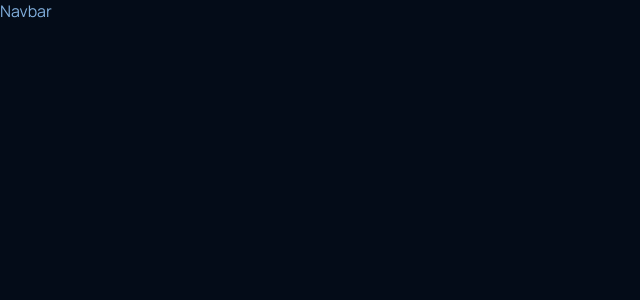
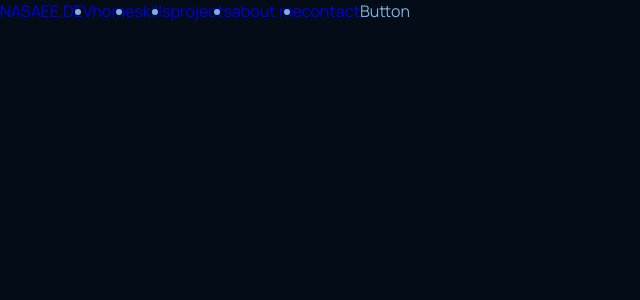
Before and after one commit to Nasaee/my-portfolio, a React (Vite) app: page / in a window 1280 px wide. Shown: the top 300 px of the page, without its empty margins (0-640 px from the left). Built offline with nearby package versions, Linux system fonts and the light colour scheme.

Commit message:
creat nav bar

```diff
--- a/src/components/button/Button.jsx
+++ b/src/components/button/Button.jsx
@@ -1,13 +1,4 @@
-import { BaseButton } from './Button.style';
-import BUTTON_TYPE_CLASSES from '../../utils/button_type_classes';
-
-const getButton = (buttonType = BUTTON_TYPE_CLASSES.base) =>
-  ({
-    [BUTTON_TYPE_CLASSES.base]: BaseButton,
-  }[buttonType]);
-
-const Button = ({ children, buttonType, ...otherProps }) => {
-  const CustomButton = getButton(buttonType);
-  return <CustomButton {...otherProps}>{children}</CustomButton>;
+const Button = () => {
+  return <div>Button</div>;
 };
 export default Button;
--- a/src/components/navBar/Navbar.jsx
+++ b/src/components/navBar/Navbar.jsx
@@ -1,6 +1,29 @@
+import Button from '../button/Button';
 import Nav from './Navbar.style';
+import { navigationLinks } from '../../data';
 
 const Navbar = () => {
-  return <Nav>Navbar</Nav>;
+  return (
+    <Nav>
+      <div className='nav-center'>
+        <div className='icon-container'>
+          <a href='#'>NASAEE.DEV</a>
+        </div>
+        <div className='nav-links-container'>
+          <ul className='links'>
+            {navigationLinks.map((link) => {
+              const { htmlID, id, text } = link;
+              return (
+                <li key={id}>
+                  <a href={`#${htmlID}`}>{text}</a>
+                </li>
+              );
+            })}
+          </ul>
+        </div>
+        <Button />
+      </div>
+    </Nav>
+  );
 };
 export default Navbar;
--- a/src/components/navBar/Navbar.style.js
+++ b/src/components/navBar/Navbar.style.js
@@ -1,5 +1,13 @@
 import styled from 'styled-components';
 
-const Nav = styled.nav``;
+const Nav = styled.nav`
+  .nav-center {
+    display: flex;
+  }
+
+  .links {
+    display: flex;
+  }
+`;
 
 export default Nav;
--- a/src/data.js
+++ b/src/data.js
@@ -1,6 +1,6 @@
 import { nanoid } from 'nanoid';
 
-export const sectionNavigation = [
+export const navigationLinks = [
   { htmlID: 'home', text: 'home', id: nanoid() },
   { htmlID: 'skills', text: 'skills', id: nanoid() },
   { htmlID: 'projects', text: 'projects', id: nanoid() },
```
Also changed, not shown: src/components/button/Button.style.js (+1 -41 lines).
